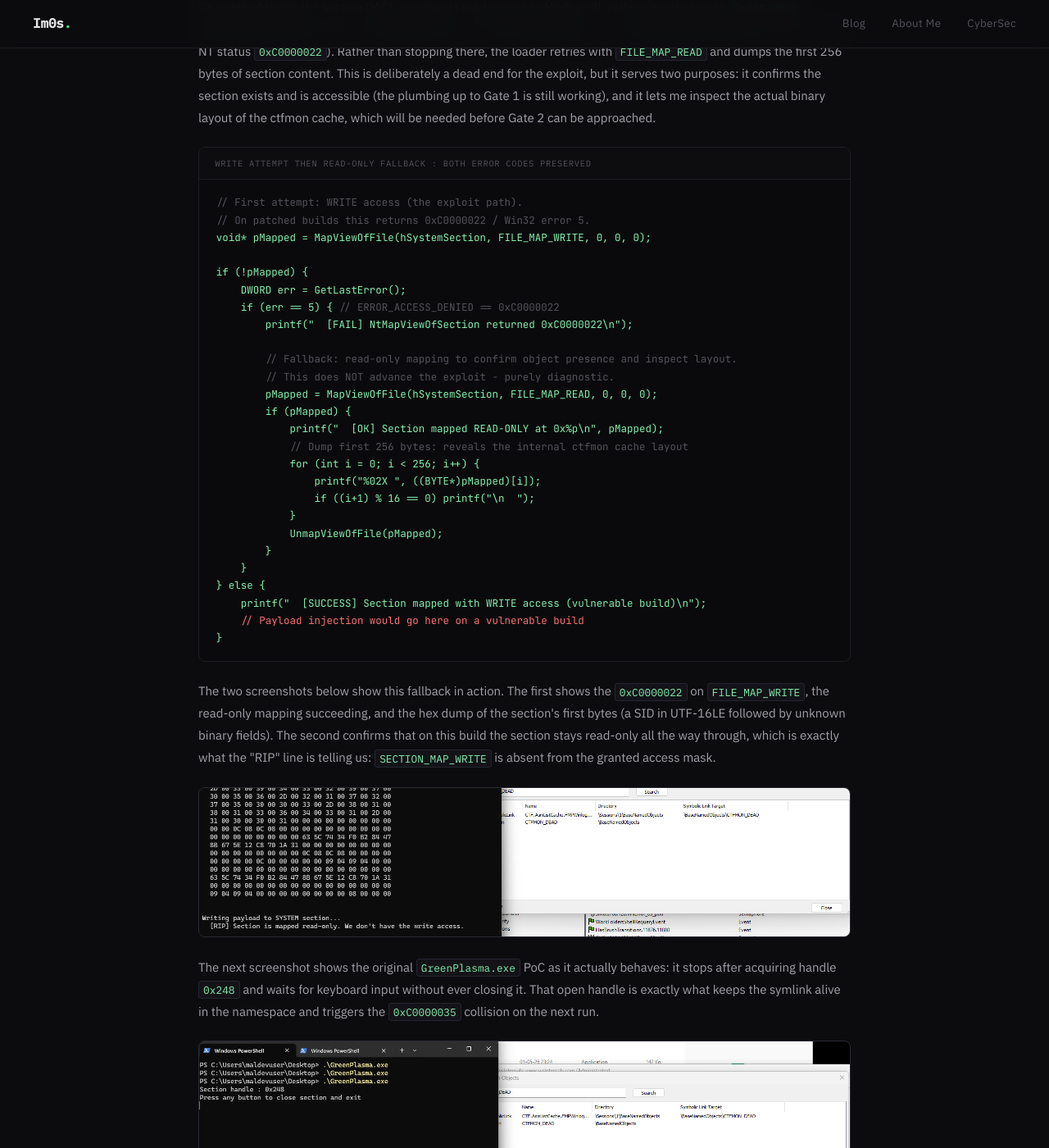
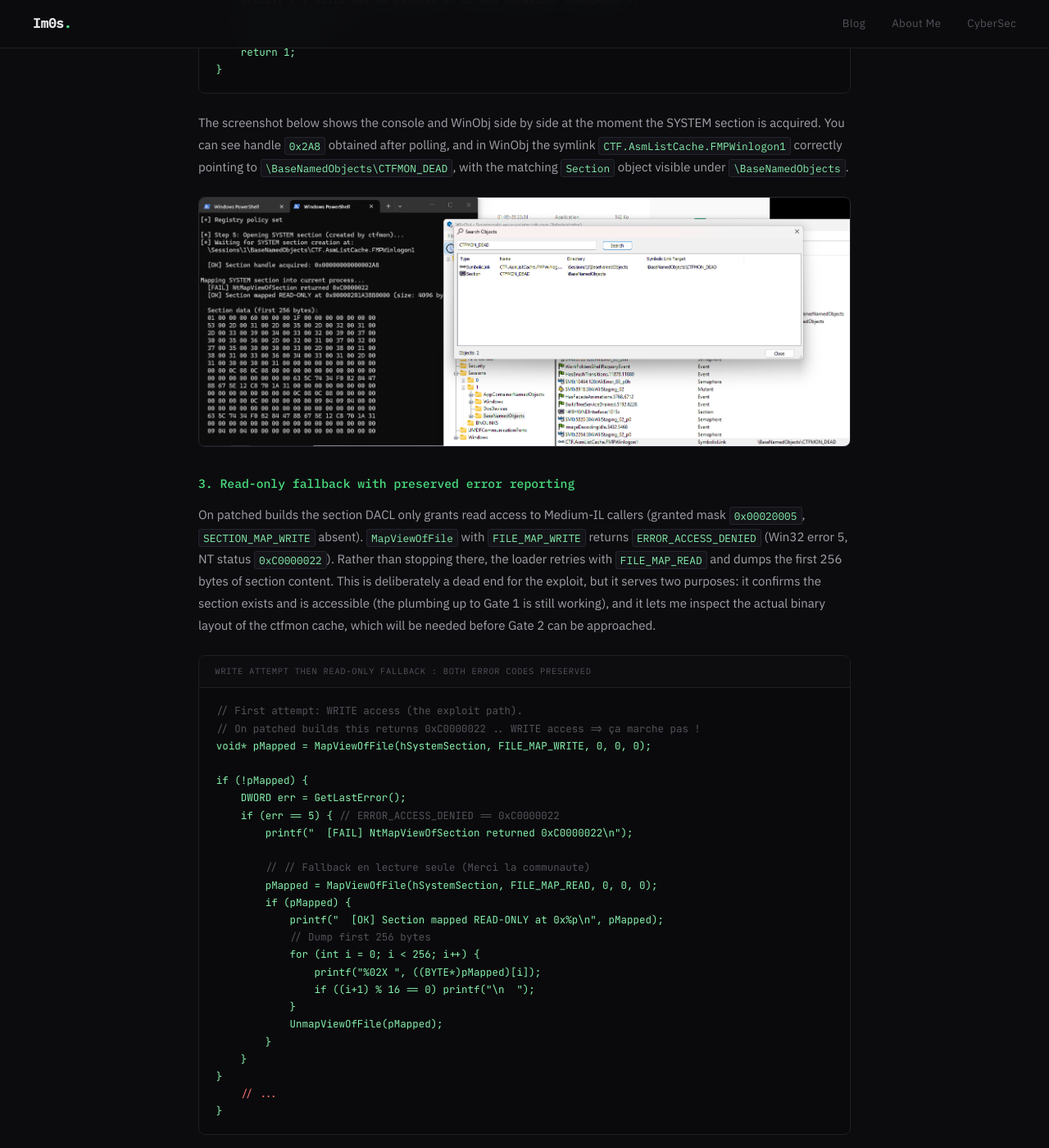
Before and after one commit to RFC6592/rfc6592.github.io, a Jekyll site: the page website/GreenPlasma-Research.html, which Jekyll copies as it is, in a window 1280 px wide and 1400 px high, scrolled down 6365 px. Shown: the whole window at 82% size. Built offline with Jekyll 4.4.1, drawn with Linux system fonts in a browser that asks for light colours; some of the changed text lies outside the part shown.

Commit message:
Update GreenPlasma-Research.html

```diff
--- a/website/GreenPlasma-Research.html
+++ b/website/GreenPlasma-Research.html
@@ -396,7 +396,7 @@
   <!-- ===================================================== -->
   <h2>First failure: Error 161</h2>
 
-  <p>My first problem was a typo. Error 161 from <code>CreateFileMappingW</code> means <code>ERROR_BAD_PATHNAME</code>. The path looked correct, but there was a double backslash before <code>BaseNamedObjects</code>. Windows cannot parse the path, so it never reaches the permission check. The fix is one backslash instead of two.</p>
+  <p>My first problem was a typo. Error 161 from <code>CreateFileMappingW</code> means <code>ERROR_BAD_PATHNAME</code>. The path looked correct, but there was a double backslash before <code>BaseNamedObjects</code> --'. Windows cannot parse the path, so it never reaches the permission check. The fix is one backslash instead of two.</p>
 
   <div class="code-block">
     <div class="code-label">section path : wrong vs correct</div>
@@ -405,6 +405,10 @@
 
 <span style="color:#4ade80">// Correct</span>
 wsprintf(section_path, L"\\Sessions\\%d\\BaseNamedObjects\\CTFMON_DEAD", sesid);</pre>
+  </div>
+
+  <div class="screenshot-wrap">
+    <img src="https://media2.giphy.com/media/v1.Y2lkPTc5MGI3NjExNnN5bXIxMG83c2JlNnhieG0xc3VubDN1MmZmeHUyZGtrNzZuaWR4YyZlcD12MV9pbnRlcm5hbF9naWZfYnlfaWQmY3Q9Zw/YrBRYRDN4M5ryrNOND/giphy.gif" alt="Original GreenPlasma.exe: Section handle 0x248 left open, direct cause of 0xC0000035 on the next run" />
   </div>
 
   <!-- ===================================================== -->
@@ -625,7 +629,7 @@
   <div class="code-block">
     <div class="code-label">write attempt then read-only fallback : both error codes preserved</div>
     <pre><span style="color:#52525b">// First attempt: WRITE access (the exploit path).</span>
-<span style="color:#52525b">// On patched builds this returns 0xC0000022 / Win32 error 5.</span>
+<span style="color:#52525b">// On patched builds this returns 0xC0000022 .. WRITE access => ça marche pas !</span>
 void* pMapped = MapViewOfFile(hSystemSection, FILE_MAP_WRITE, 0, 0, 0);
 
 if (!pMapped) {
@@ -633,12 +637,11 @@
     if (err == 5) { <span style="color:#52525b">// ERROR_ACCESS_DENIED == 0xC0000022</span>
         printf("  [FAIL] NtMapViewOfSection returned 0xC0000022\n");
 
-        <span style="color:#52525b">// Fallback: read-only mapping to confirm object presence and inspect layout.</span>
-        <span style="color:#52525b">// This does NOT advance the exploit - purely diagnostic.</span>
+        <span style="color:#52525b">// // Fallback en lecture seule (Merci la communaute)</span>
         pMapped = MapViewOfFile(hSystemSection, FILE_MAP_READ, 0, 0, 0);
         if (pMapped) {
             printf("  [OK] Section mapped READ-ONLY at 0x%p\n", pMapped);
-            <span style="color:#52525b">// Dump first 256 bytes: reveals the internal ctfmon cache layout</span>
+            <span style="color:#52525b">// Dump first 256 bytes</span>
             for (int i = 0; i &lt; 256; i++) {
                 printf("%02X ", ((BYTE*)pMapped)[i]);
                 if ((i+1) % 16 == 0) printf("\n  ");
@@ -646,9 +649,8 @@
             UnmapViewOfFile(pMapped);
         }
     }
-} else {
-    printf("  [SUCCESS] Section mapped with WRITE access (vulnerable build)\n");
-    <span style="color:#f87171">// Payload injection would go here on a vulnerable build</span>
+}
+    <span style="color:#f87171">// ... </span>
 }</pre>
   </div>
 
@@ -656,7 +658,6 @@
 
   <div class="screenshot-wrap">
     <img src="../assets/img/GreenPlasma_2026-05-16 141134.png" alt="Console: 0xC0000022 on FILE_MAP_WRITE, read-only fallback succeeds, hex dump of section content" />
-
   </div>
 
   <p>The next screenshot shows the original <code>GreenPlasma.exe</code> PoC as it actually behaves: it stops after acquiring handle <code>0x248</code> and waits for keyboard input without ever closing it. That open handle is exactly what keeps the symlink alive in the namespace and triggers the <code>0xC0000035</code> collision on the next run.</p>
```
